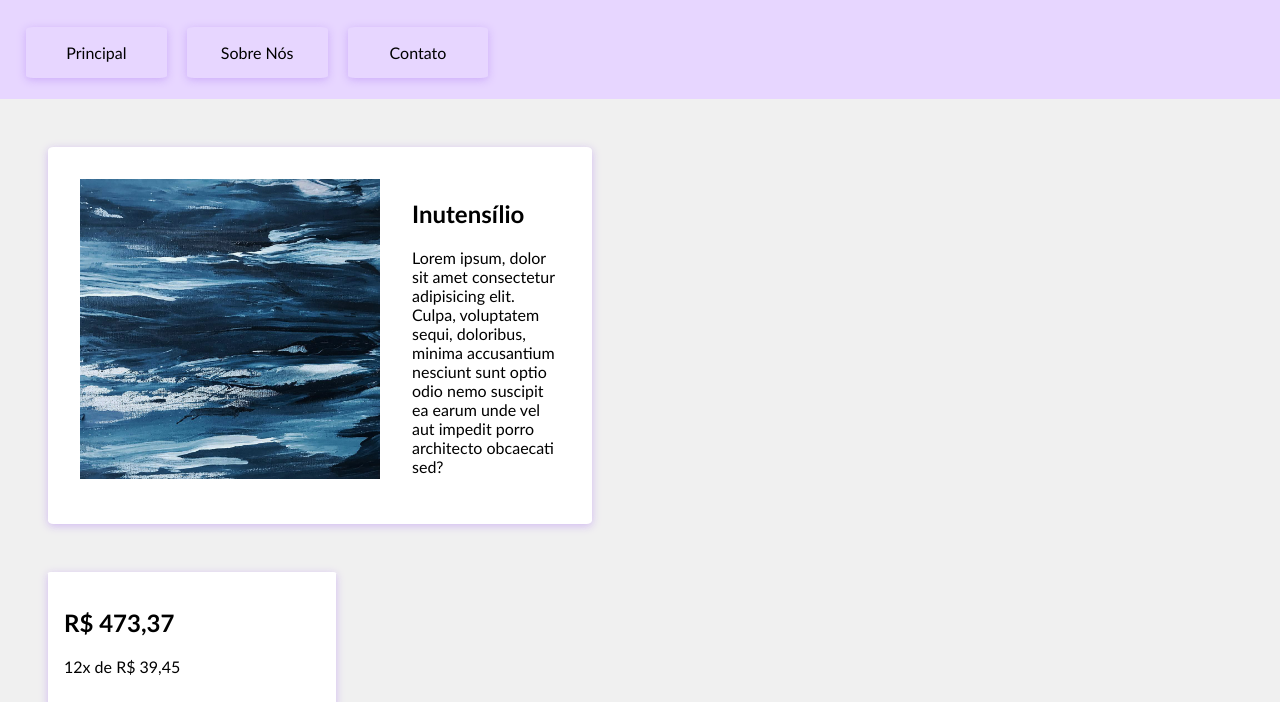
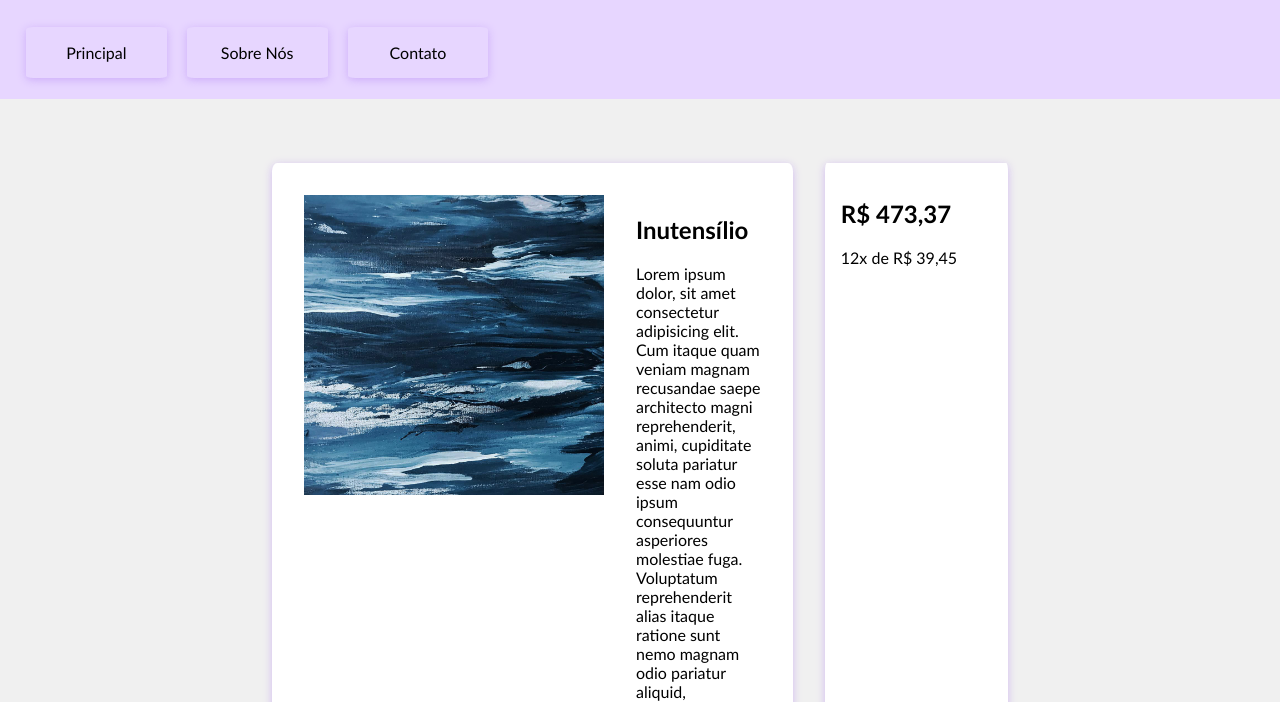
Before and after one commit to cordeirolucas42/arigathanks, a website: page detalhes.html in a window 1280 px wide. Shown: the part 98-800 px from the top of the page. Drawn offline with Linux system fonts and the light colour scheme.

Commit message:
Fixed css, it was details, should be .details

```diff
--- a/assets/styles.css
+++ b/assets/styles.css
@@ -171,32 +171,33 @@ header {
 /* div {
     border: solid 1px black;
 } */
-details {
+.details {
     display: flex;
     /* children are not inline */
-    flex-flow: row wrap;
+    flex-flow: row nowrap;
     justify-content: space-evenly;
     align-items: stretch;
+    width: 60%;
+    margin: auto;
 }
 .detailsContainer {
     display: flex;
     flex-flow: row nowrap;
     flex-grow: 3;
-    width: 40%;
+    width: 50%;
     background-color: #fff;
     border-radius: 1%;
     box-shadow: #b181f37c 0px 2px 8px 0px;
     padding: 1em;
-    margin: 3em;
+    margin: 3em 1em;
 }
 .priceContainer {
     flex-grow: 1;
-    width: 20%;
     background-color: #fff;
     border-radius: 1%;
     box-shadow: #b181f37c 0px 2px 8px 0px;
     padding: 1em;
-    margin: 3em;
+    margin: 3em 1em;
 }
 .detailsBox {
     padding: 1em;
--- a/detalhes.html
+++ b/detalhes.html
@@ -31,7 +31,7 @@
                     <h2>Inutensílio</h2>
                 </div>
                 <div class="description">
-                    <p>Lorem ipsum, dolor sit amet consectetur adipisicing elit. Culpa, voluptatem sequi, doloribus, minima accusantium nesciunt sunt optio odio nemo suscipit ea earum unde vel aut impedit porro architecto obcaecati sed?</p>
+                    <p>Lorem ipsum dolor, sit amet consectetur adipisicing elit. Cum itaque quam veniam magnam recusandae saepe architecto magni reprehenderit, animi, cupiditate soluta pariatur esse nam odio ipsum consequuntur asperiores molestiae fuga. Voluptatum reprehenderit alias itaque ratione sunt nemo magnam odio pariatur aliquid, accusantium quidem perspiciatis assumenda corporis! Repellendus iusto dicta expedita nemo voluptas quis cum laborum debitis, neque beatae, tenetur culpa.</p>
                 </div>
             </div>
         </div>
```
